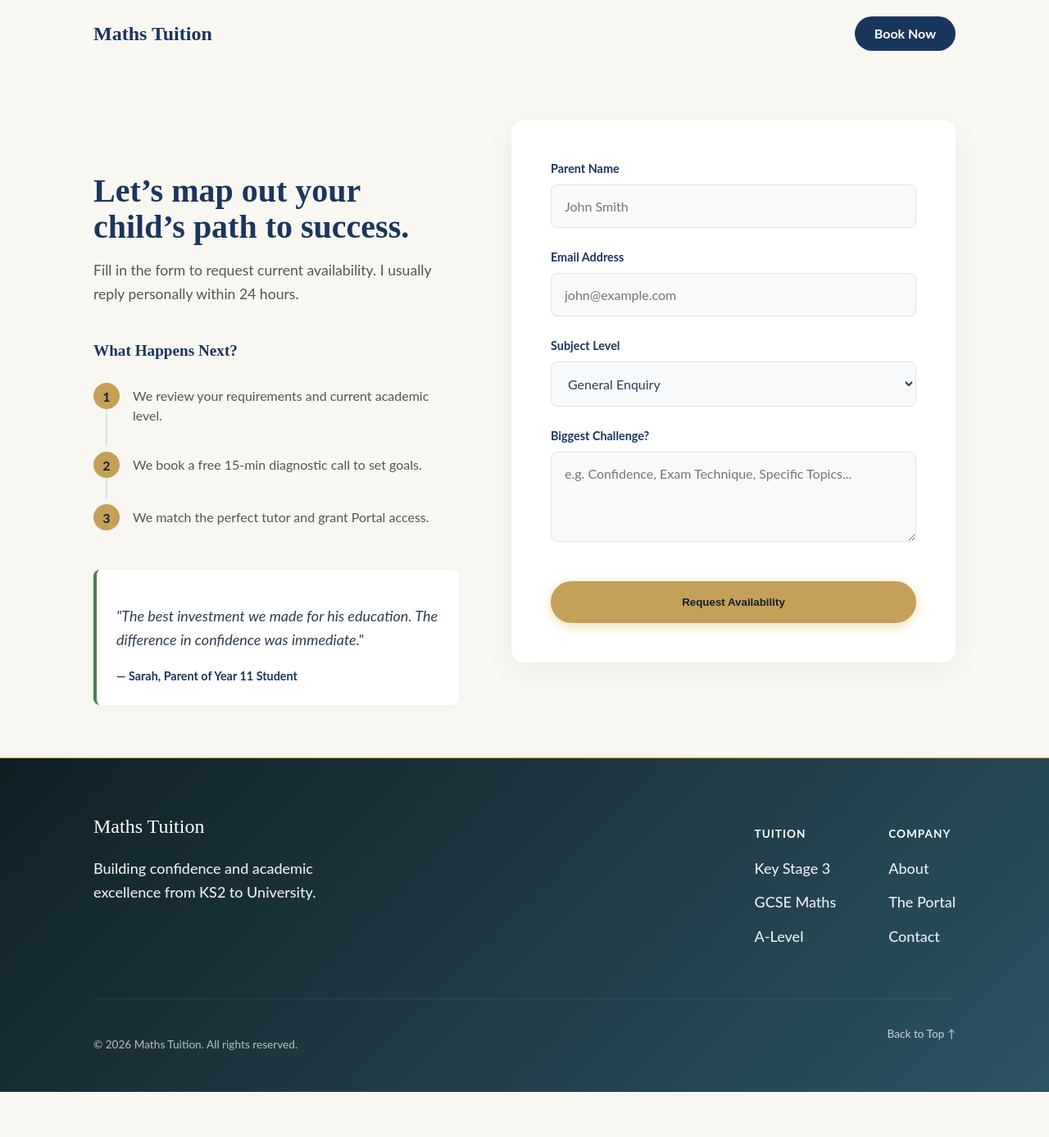
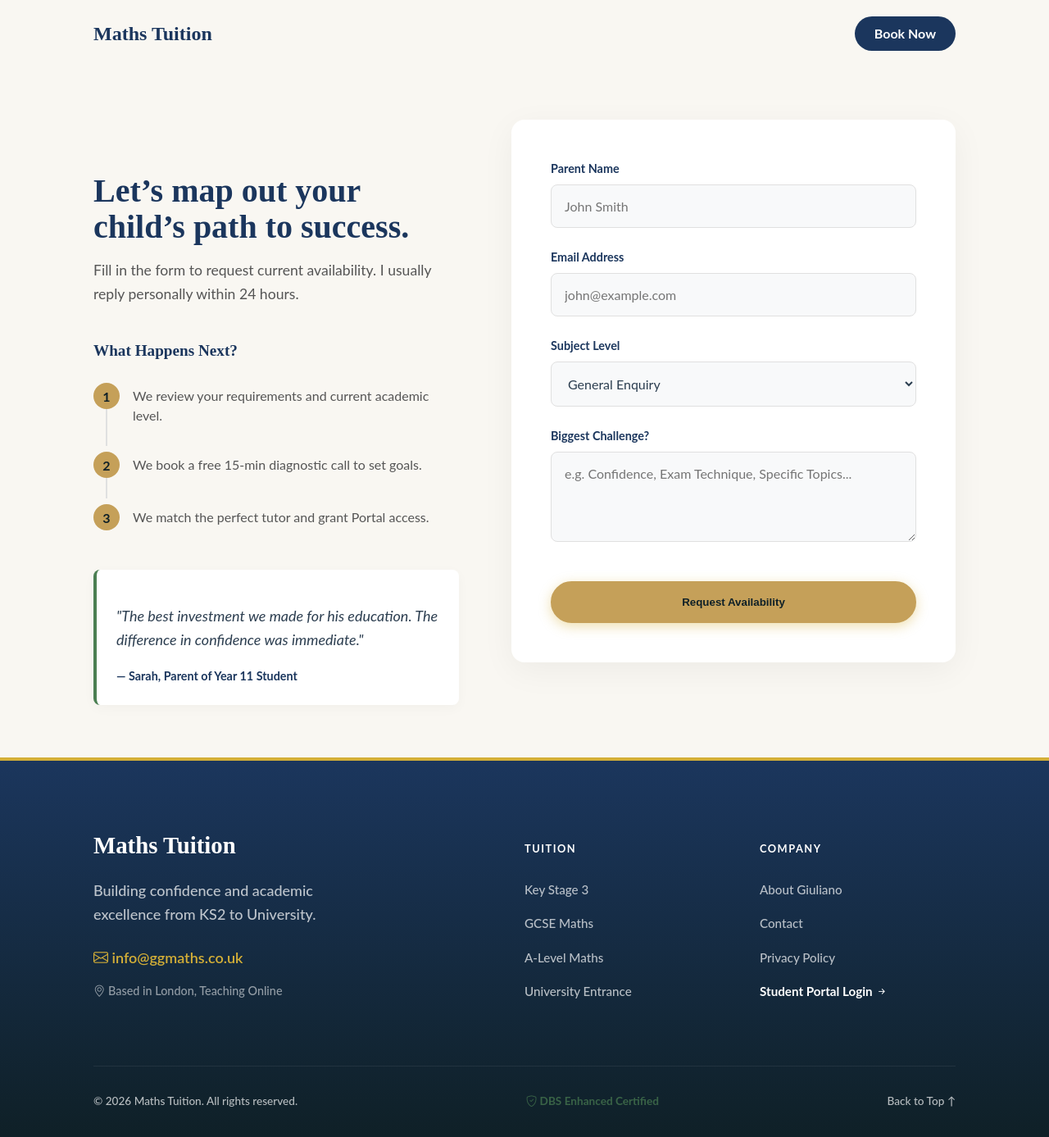
Before and after one commit to GG1982/premium-tutoring, a Jekyll site: the page built from contact.html, in a window 1280 px wide. Shown: the whole page at 82% size. Built offline with Jekyll 4.4.1, drawn with Linux system fonts in a browser that asks for light colours; before the commit the page ends 1332 px from its top, so only the background shows below that.

Commit message:
try fixing github css

```diff
--- a/_includes/footer.html
+++ b/_includes/footer.html
@@ -5,31 +5,44 @@
       <div class="footer-brand">
         <div class="footer-logo">Maths Tuition</div>
         <p class="footer-tagline">Building confidence and academic excellence from KS2 to University.</p>
+
+        <div class="footer-contact">
+          <a href="mailto:giuliano@example.com" class="contact-link">
+            <i class="bi bi-envelope"></i> info@ggmaths.co.uk
+          </a>
+          <p class="location-text"><i class="bi bi-geo-alt"></i> Based in London, Teaching Online</p>
+        </div>
       </div>
 
-      <div class="footer-nav">
       <div class="nav-col">
         <h4 class="footer-heading">Tuition</h4>
         <ul class="footer-links">
-            <li><a href="#">Key Stage 3</a></li>
-            <li><a href="#">GCSE Maths</a></li>
-            <li><a href="#">A-Level</a></li>
+          <li><a href="/services#ks3">Key Stage 3</a></li>
+          <li><a href="/services#gcse">GCSE Maths</a></li>
+          <li><a href="/services#alevel">A-Level Maths</a></li>
+          <li><a href="/services#uni">University Entrance</a></li>
         </ul>
       </div>
+
       <div class="nav-col">
         <h4 class="footer-heading">Company</h4>
         <ul class="footer-links">
-            <li><a href="#">About</a></li>
-            <li><a href="#">The Portal</a></li>
-            <li><a href="#contact">Contact</a></li>
+          <li><a href="/about">About Giuliano</a></li>
+          <li><a href="/contact">Contact</a></li>
+          <li><a href="/privacy">Privacy Policy</a></li>
+          <li><a href="https://portal.yourwebsite.com" class="portal-link">Student Portal Login <i class="bi bi-arrow-right-short"></i></a></li>
         </ul>
-        </div>
       </div>
 
     </div>
 
     <div class="footer-bottom">
-      <p>&copy; {{ site.time | date: "%Y" }} Maths Tuition. All rights reserved.</p>
+      <div class="copyright">
+        &copy; {{ site.time | date: "%Y" }} Maths Tuition. All rights reserved.
+      </div>
+      <div class="trust-badges">
+        <span class="dbs-badge"><i class="bi bi-shield-check"></i> DBS Enhanced Certified</span>
+      </div>
       <a href="#" class="back-to-top">Back to Top &uarr;</a>
     </div>
   </div>
@@ -37,62 +50,82 @@
 
 <style>
   .site-footer {
-    background: linear-gradient(135deg, #0F2027 0%, #203A43 50%, #2C5364 100%);
-    padding: 4rem 0 2rem 0;
-    border-top: 1px solid #D4AF37; /* The 1px Gold Border */
+    /* Changed from Teal Gradient to Brand Navy Gradient */
+    background: linear-gradient(180deg, #1B365D 0%, #0F2027 100%);
+    padding: 5rem 0 2rem 0;
+    color: white;
+    border-top: 4px solid #D4AF37; /* Thicker Gold Border looks more premium */
   }
 
   .footer-grid {
     display: grid;
     grid-template-columns: 1fr;
     gap: 3rem;
-    margin-bottom: 3rem;
+    margin-bottom: 4rem;
   }
 
+  /* Brand Column */
   .footer-logo {
     font-family: 'Playfair Display', serif;
-    font-size: 1.5rem;
+    font-size: 1.8rem;
     color: #FFFFFF;
     margin-bottom: 1rem;
+    font-weight: bold;
   }
 
-  .footer-nav {
-    display: grid;
-    grid-template-columns: 1fr 1fr; /* 2 Columns for links */
-    gap: 2rem;
+  .footer-tagline {
+    opacity: 0.8; line-height: 1.6; margin-bottom: 1.5rem; max-width: 300px;
   }
 
+  .footer-contact .contact-link {
+    display: block; color: #D4AF37; text-decoration: none; margin-bottom: 0.5rem;
+    font-weight: 600;
+  }
+  .footer-contact .contact-link:hover { text-decoration: underline; }
+
+  .location-text { font-size: 0.9rem; opacity: 0.6; }
+
+  /* Navigation Columns */
   .footer-heading {
-    color: #D4AF37; /* Gold Foil effect */
+    color: #D4AF37; /* Gold */
     text-transform: uppercase;
-    letter-spacing: 1px;
-    font-size: 0.85rem;
-    margin-bottom: 1rem;
+    letter-spacing: 1.5px;
+    font-size: 0.8rem;
+    font-weight: 700;
+    margin-bottom: 1.5rem;
   }
 
   .footer-links { list-style: none; padding: 0; margin: 0; }
   .footer-links li { margin-bottom: 0.8rem; }
   .footer-links a {
-    color: rgba(255,255,255,0.9);
+    color: rgba(255,255,255,0.7);
     text-decoration: none;
-    transition: color 0.2s;
+    transition: all 0.2s;
+    font-size: 0.95rem;
   }
-  .footer-links a:hover { color: #D4AF37; }
+  .footer-links a:hover { color: #FFFFFF; transform: translateX(5px); display: inline-block; }
 
+  /* The Special Portal Link */
+  .portal-link { color: #fff !important; font-weight: bold; }
+
+  /* Bottom Strip */
   .footer-bottom {
     border-top: 1px solid rgba(255,255,255,0.1);
     padding-top: 2rem;
     display: flex;
-    justify-content: space-between;
+    flex-direction: column;
+    gap: 1rem;
     font-size: 0.85rem;
     opacity: 0.7;
+    text-align: center;
   }
 
+  .dbs-badge { color: #4B7F52; /* Sage Green for safety */ font-weight: bold; }
   .back-to-top { color: #fff; text-decoration: none; }
 
   /* Desktop */
   @media (min-width: 768px) {
-    .footer-grid { grid-template-columns: 1fr 2fr; }
-    .footer-nav { justify-content: end; display: flex; gap: 4rem; }
+    .footer-grid { grid-template-columns: 2fr 1fr 1fr; }
+    .footer-bottom { flex-direction: row; justify-content: space-between; text-align: left; }
   }
 </style>
--- a/_layouts/default.html
+++ b/_layouts/default.html
@@ -9,7 +9,7 @@
   <link rel="preconnect" href="https://fonts.gstatic.com" crossorigin>
   <link rel="stylesheet" href="https://cdn.jsdelivr.net/npm/bootstrap-icons@1.11.3/font/bootstrap-icons.min.css">
 
-  <link rel="stylesheet" href="{{ '/assets/styles.css' | relative_url }}">
+  <link rel="stylesheet" href="{{ '../assets/styles.css' | relative_url }}">
 </head>
 <body>
 
```
Also changed, not shown: index.html (+6 -6 lines), 2 other files. Lines whose indentation alone changed are shown as unchanged.
